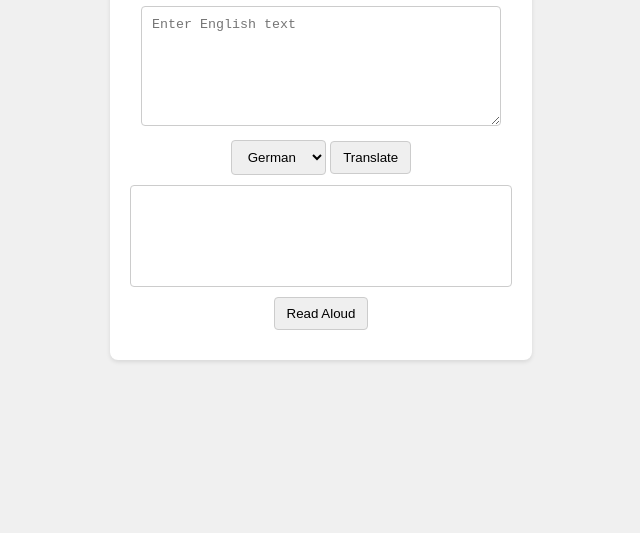
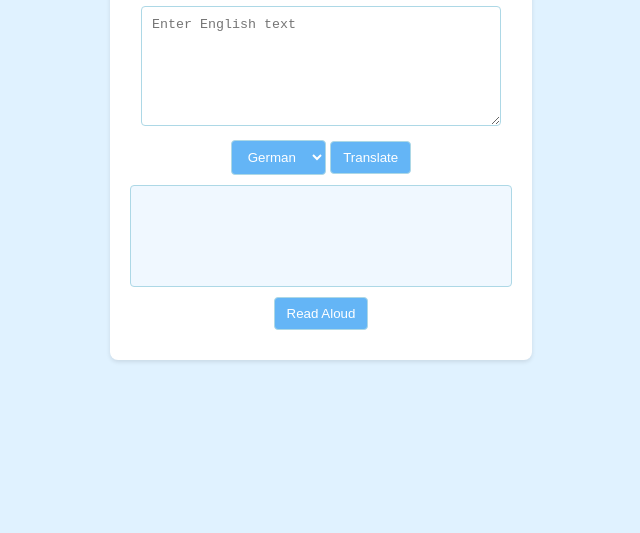
Before and after one commit to Caffeine-Gallery/linguasync-0192c0055116, a website built with Vite: page frontend/index.html in a window 1280 px wide. Shown: the part 267-800 px from the top of the page, without its empty margins (319-959 px from the left). Built offline with nearby package versions, Linux system fonts and the light colour scheme.

Commit message:
0192c00a-ecd0-700f-b674-e9490257629b

```diff
--- a/frontend/index.css
+++ b/frontend/index.css
@@ -5,7 +5,7 @@ body {
     align-items: center;
     min-height: 100vh;
     margin: 0;
-    background-color: #f0f0f0;
+    background-color: #e0f2ff; /* Light blue background */
 }
 
 .container {
@@ -17,30 +17,33 @@ body {
 }
 
 textarea {
-    width: calc(100% - 22px); /* Account for padding and border */
+    width: calc(100% - 22px);
     height: 120px;
     padding: 10px;
     margin-bottom: 10px;
-    border: 1px solid #ccc;
+    border: 1px solid #add8e6; /* Light blue border */
     border-radius: 4px;
     resize: vertical;
-    box-sizing: border-box; /* Include padding and border in element's total width and height */
+    box-sizing: border-box;
 }
 
 select, button {
     padding: 8px 12px;
     margin-bottom: 10px;
-    border: 1px solid #ccc;
+    border: 1px solid #add8e6; /* Light blue border */
     border-radius: 4px;
     cursor: pointer;
+    background-color: #64b5f6; /* Blue background for buttons and select */
+    color: white;
 }
 
 .translated-text {
-    border: 1px solid #ccc;
+    border: 1px solid #add8e6; /* Light blue border */
     padding: 10px;
     margin-bottom: 10px;
     min-height: 80px;
     border-radius: 4px;
-    text-align: left; /* Align translated text to the left */
-    white-space: pre-wrap; /* Preserve whitespace and wrap text */
+    text-align: left;
+    white-space: pre-wrap;
+    background-color: #f0f8ff; /* Very light blue background for translated text */
 }
```
